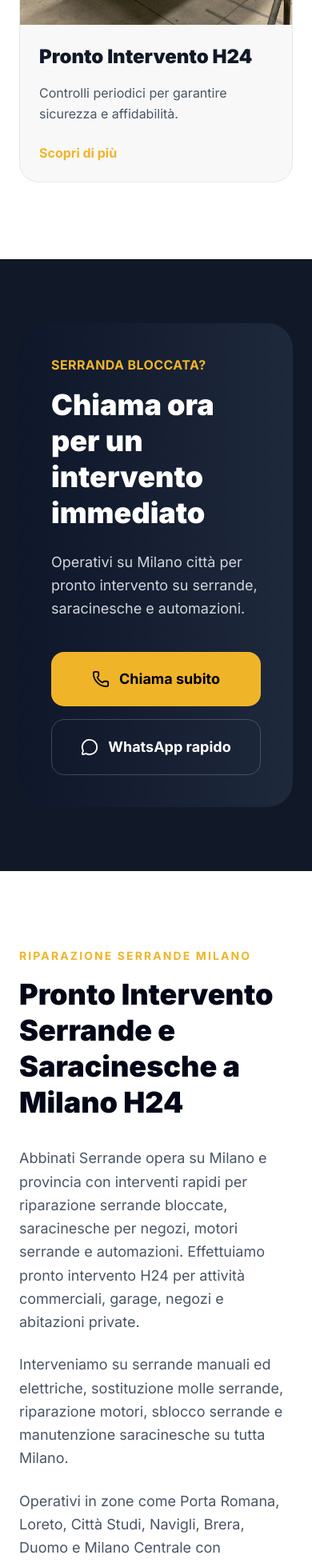
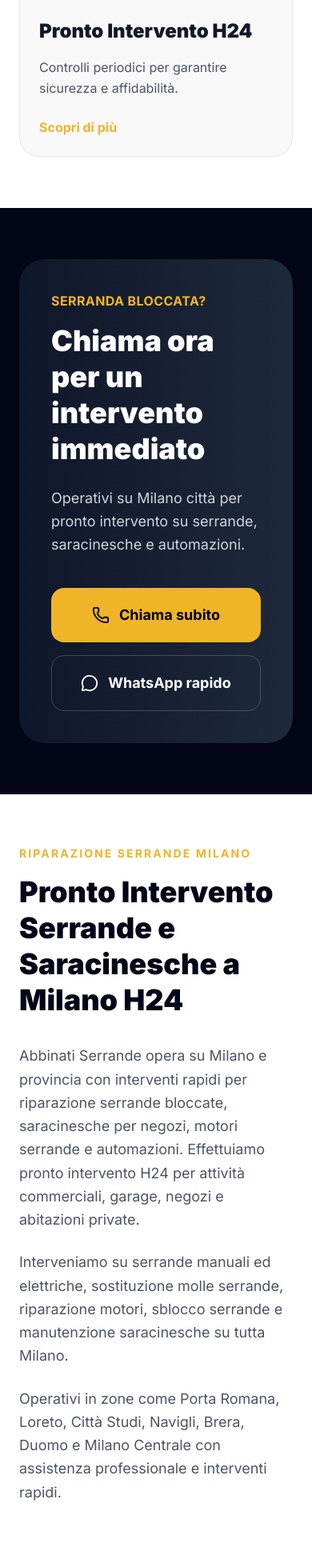
Before and after one commit to Simo-FI/abbinati-serrande, a Next.js app: page / in a window 390 px wide. Shown: the part 3438-5392 px from the top of the page at 80% size. Built offline with nearby package versions, Linux system fonts and the light colour scheme.

Commit message:
Improve mobile spacing between homepage sections

```diff
--- a/app/page.tsx
+++ b/app/page.tsx
@@ -385,7 +385,7 @@
             {/* SERVICES */}
       <section
   id="servizi"
-  className="py-24 bg-white"
+  className="py-16 md:py-24 bg-white"
 >
 
         <div className="max-w-7xl mx-auto px-6">
@@ -584,7 +584,7 @@
 
       </section>
             {/* CTA SECTION */}
-      <section className="py-20 bg-[#111827] text-white">
+      <section className="py-16 md:py-24 bg-[#020617] text-white">
 
         <div className="max-w-7xl mx-auto px-6">
 
@@ -661,7 +661,7 @@
 
       </div>
       {/* SEO CONTENT */}
-<section className="py-24 bg-white">
+<section className="py-16 md:py-24 bg-white">
 
   <div className="max-w-5xl mx-auto px-6">
 
@@ -702,7 +702,7 @@
 
 </section>
       {/* GALLERY */}
-<section className="py-24 bg-[#f8fafc]">
+<section className="py-16 md:py-24 bg-[#020617]">
 
   <div className="max-w-7xl mx-auto px-6">
 
@@ -811,7 +811,7 @@
 
 </section>
 {/* FAQ */}
-<section className="py-24 bg-white">
+<section className="py-16 md:py-24 bg-white">
 
   <div className="max-w-5xl mx-auto px-6">
 
```
